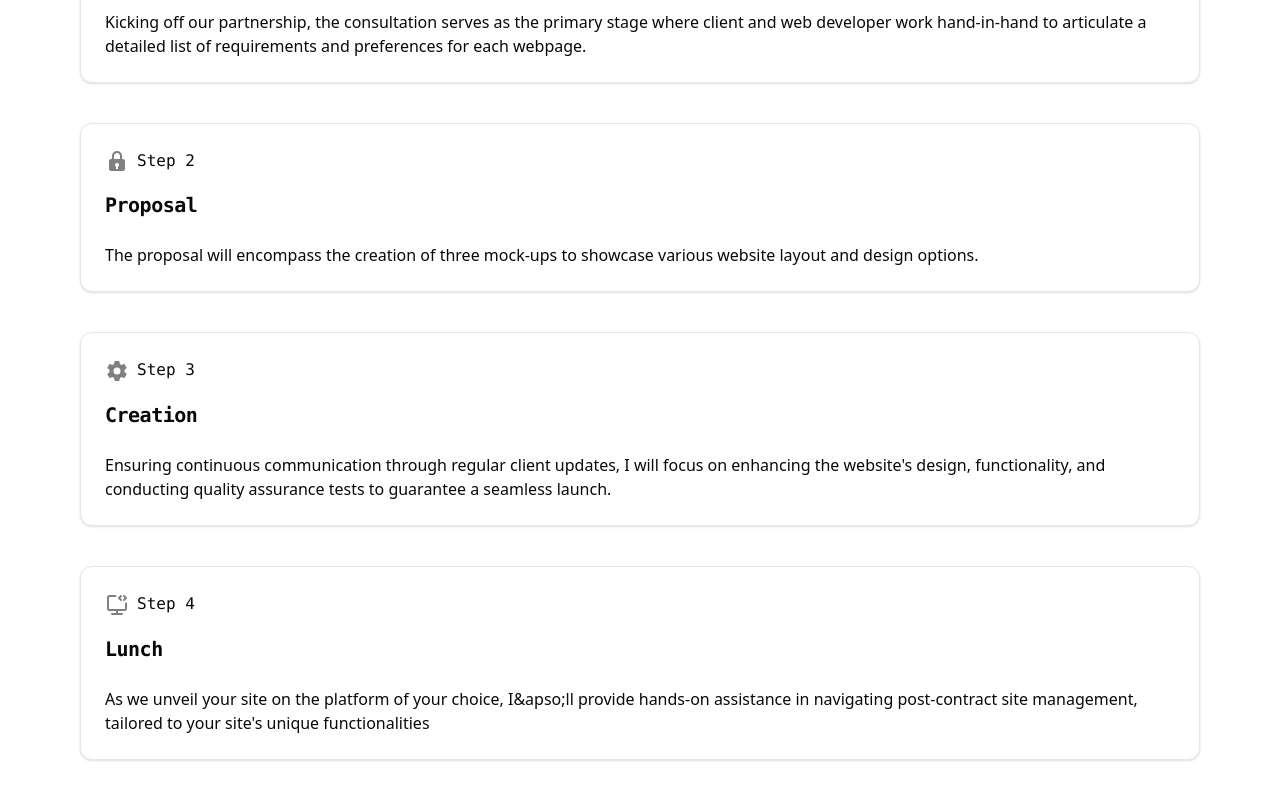
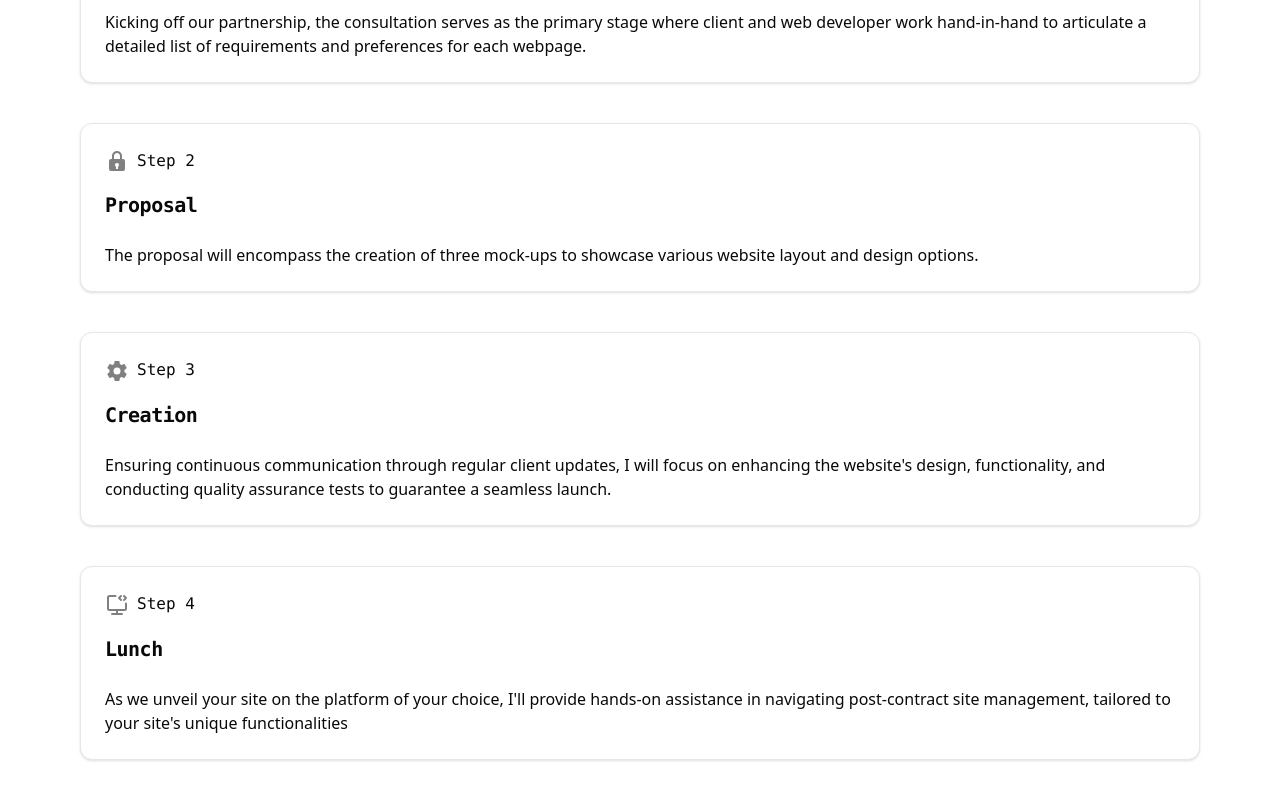
Before and after one commit to Bovdaboat/porfoliov-next-typescript, a Next.js app: page /ProposalPage in a window 1280 px wide. Shown: the part 377-1177 px from the top of the page. Built offline with nearby package versions, Linux system fonts and the light colour scheme.

Commit message:
added the landing page

```diff
--- a/src/app/ProposalPage/page.tsx
+++ b/src/app/ProposalPage/page.tsx
@@ -71,7 +71,7 @@ const ProposalPage = () => {
                       <CardTitle className="font-mono text-xl">Lunch</CardTitle>
                   </CardHeader>
                   <CardContent>
-                      <p>As we unveil your site on the platform of your choice, I&apso;ll provide hands-on assistance in
+                      <p>As we unveil your site on the platform of your choice, I&apos;ll provide hands-on assistance in
                           navigating post-contract site management, tailored to your site&apos;s unique functionalities</p>
                   </CardContent>
               </Card>
```
